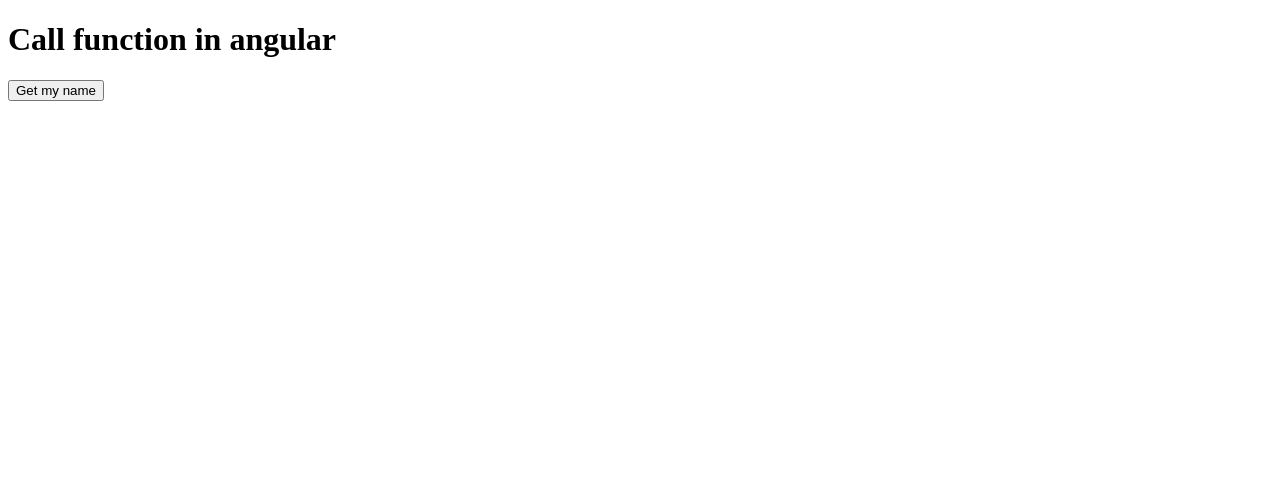
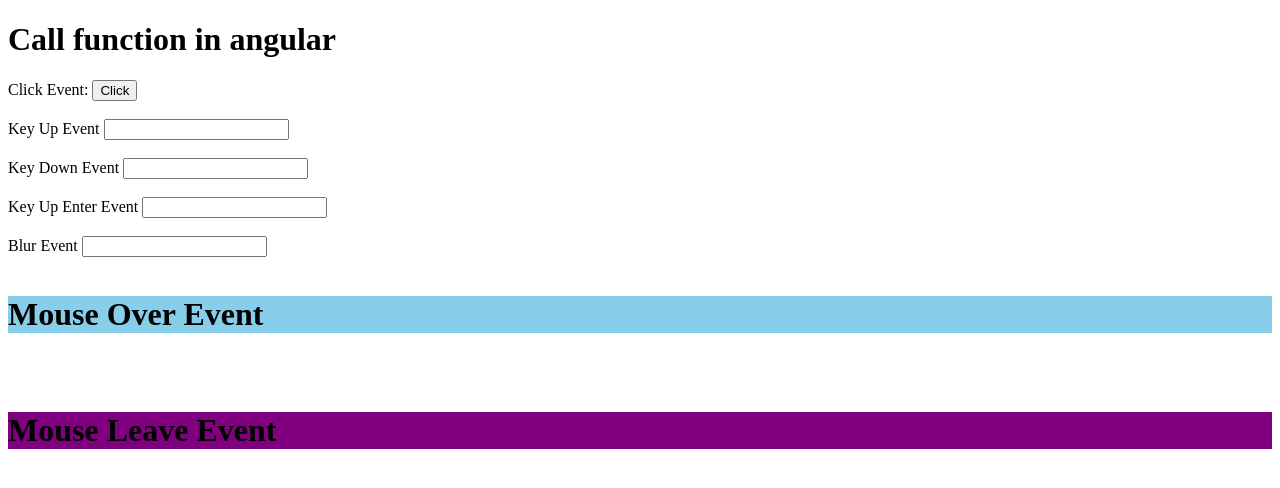
Before and after one commit to Samuel787/learning-angular, an Angular app: page / in a window 1280 px wide. Shown: the top 488 px of the page. Built offline with nearby package versions, Linux system fonts and the light colour scheme.

Commit message:
Angular Tut9 Events

```diff
--- a/src/app/app.component.html
+++ b/src/app/app.component.html
@@ -1,2 +1,25 @@
 <h1>Call function in angular</h1>
-<button (click)="getName(tony)">Get my name</button>
+<label>Click Event: </label>
+<button (click)="myEvent('this is click event')">Click</button>
+<br/>
+<br/>
+<label>Key Up Event </label>
+<input type="text" #box (keyup)="myEvent(box.value)"/>
+<br/>
+<br/>
+<label>Key Down Event </label>
+<input type="text" #box2 (keydown)="myEvent(box2.value)"/>
+<br/>
+<br/>
+<label>Key Up Enter Event </label>
+<input type="text" #box3 (keyup.enter)="myEvent(box3.value)"/>
+<br/>
+<br/>
+<label>Blur Event </label>
+<input type="text" #box4 (blur)="myEvent(box4.value)"/>
+<br/>
+<br/>
+<h1 (mouseover)="myEvent('mouseover')" style="background-color: skyblue;">Mouse Over Event </h1>
+<br/>
+<br/>
+<h1 (mouseleave)="myEvent('mouseleave')" style="background-color: purple;">Mouse Leave Event</h1>
--- a/src/app/app.component.ts
+++ b/src/app/app.component.ts
@@ -11,4 +11,8 @@
   getName(name:String){
     alert(name)
   }
+
+  myEvent(event){
+    console.log(event)
+  }
 }
--- a/tsconfig.json
+++ b/tsconfig.json
@@ -7,6 +7,7 @@
     "forceConsistentCasingInFileNames": true,
     "strict": true,
     "noImplicitReturns": true,
+    "noImplicitAny": false,
     "noFallthroughCasesInSwitch": true,
     "sourceMap": true,
     "declaration": false,
```
